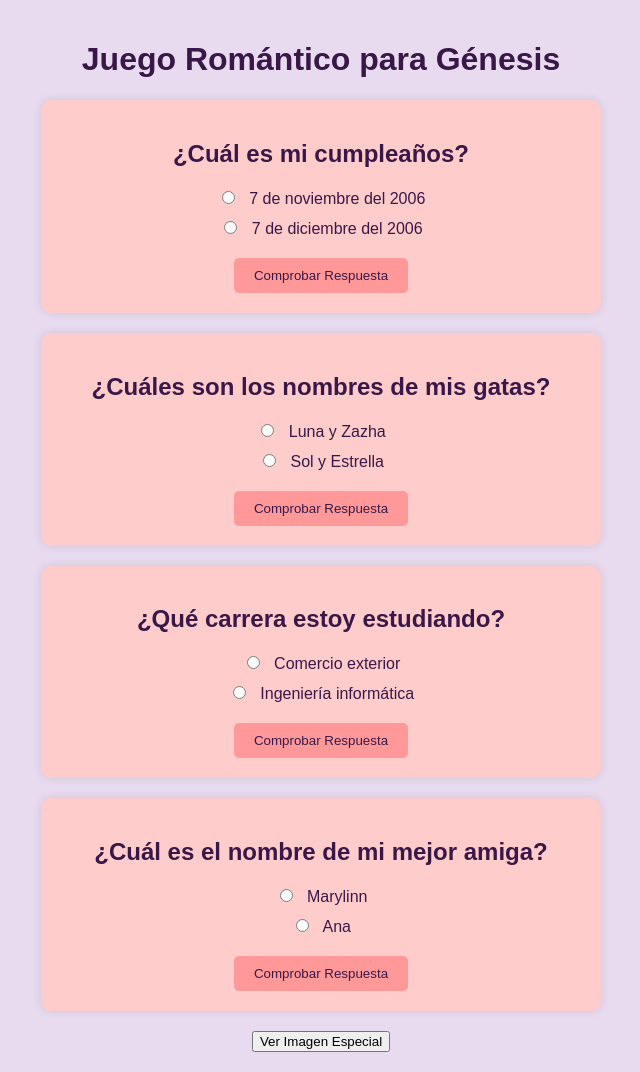
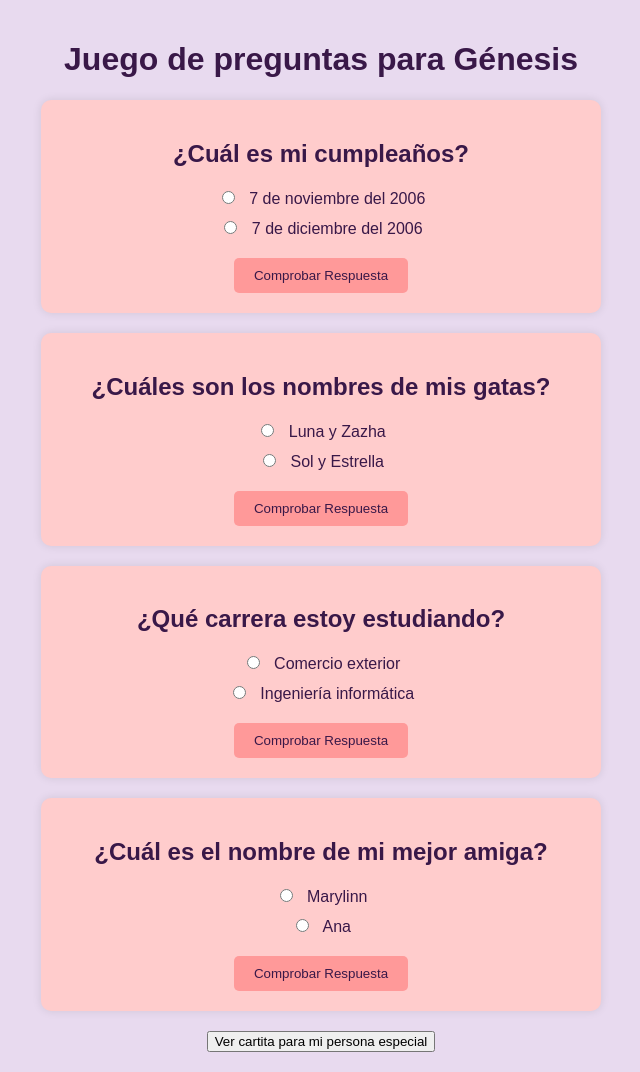
Before and after one commit to Dynn-444/Game-for-the-love-of-my-life, a plain HTML site: page index.html in a window 1280 px wide. Shown: the whole page, without its empty margins (319-959 px from the left). Drawn offline with Linux system fonts and the light colour scheme.

Commit message:
Update index.html

```diff
--- a/index.html
+++ b/index.html
@@ -3,7 +3,7 @@
 <head>
     <meta charset="UTF-8">
     <meta name="viewport" content="width=device-width, initial-scale=1.0">
-    <title>Juego Romántico para Génesis</title>
+    <title>Juego de preguntas para Génesis</title>
     <style>
         body {
             font-family: Arial, sans-serif;
@@ -61,7 +61,7 @@
 </head>
 <body>
     <div class="container">
-        <h1>Juego Romántico para Génesis</h1>
+        <h1>Juego de preguntas para Génesis</h1>
 
         <div class="question">
             <h2>¿Cuál es mi cumpleaños?</h2>
@@ -117,7 +117,7 @@
 
         <div id="result"></div>
 
-        <button onclick="showImage()">Ver Imagen Especial</button>
+        <button onclick="showImage()">Ver cartita para mi persona especial</button>
         <img id="loveImage" src="https://i.imgur.com/dzrcstO.jpeg" alt="Imagen especial">
     </div>
 
```
